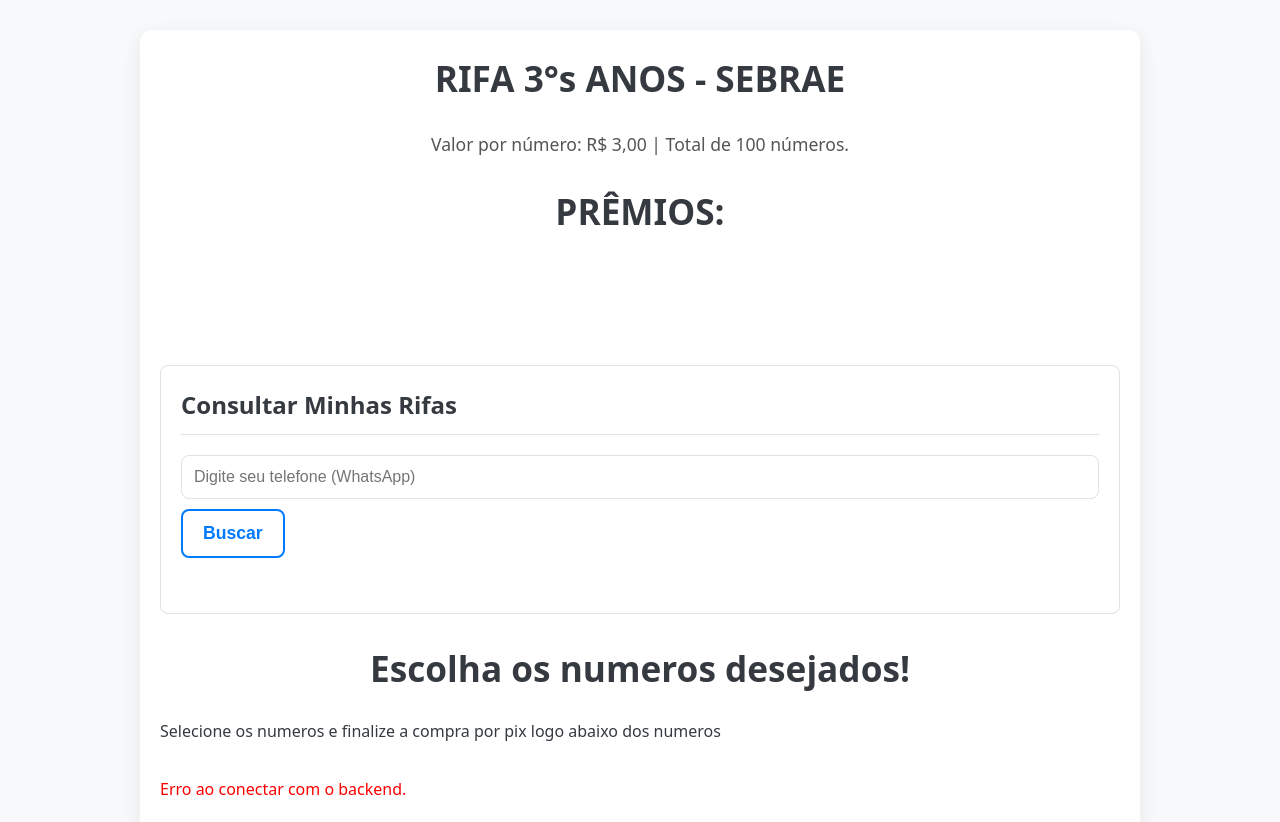
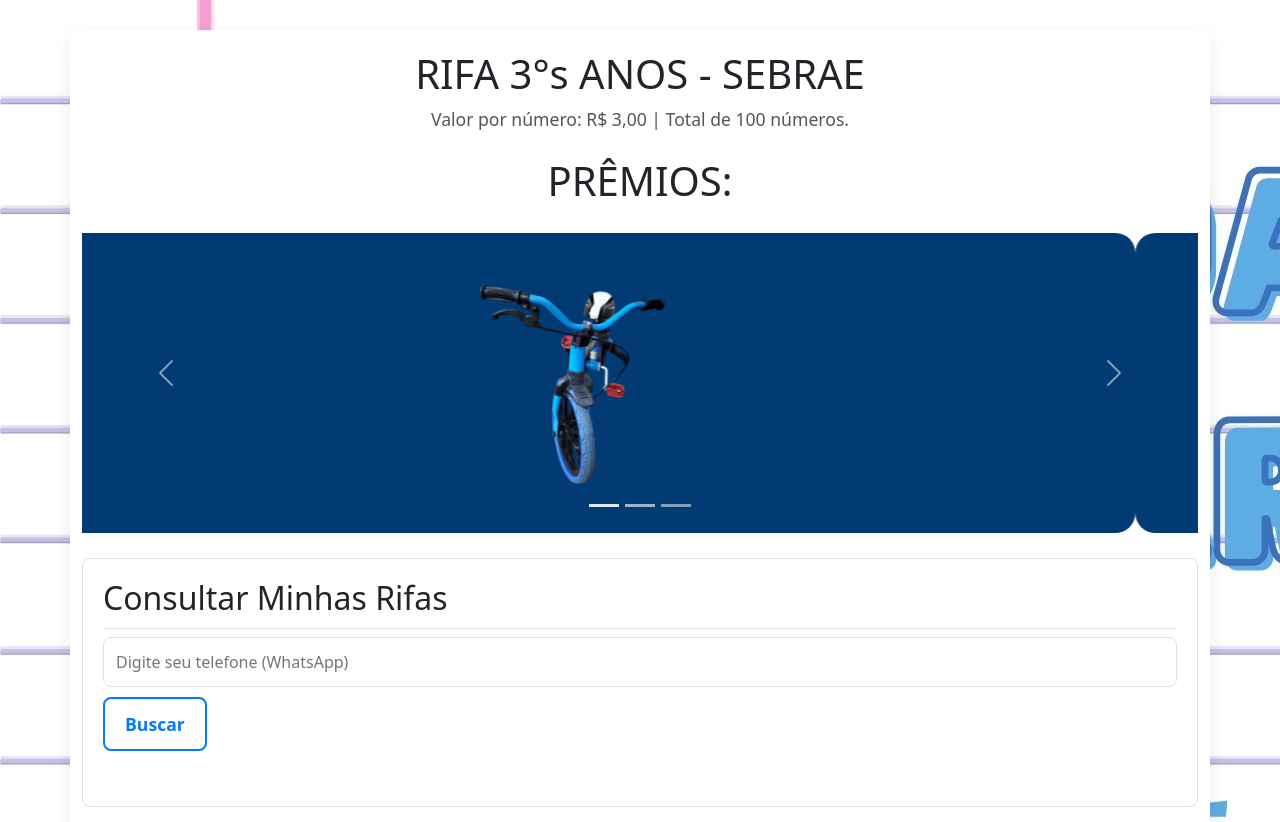
Before and after one commit to LucasOliveira09/Rifas_online, a website: page public/index.html in a window 1280 px wide. Shown: the top 822 px of the page. Drawn offline with nearby package versions, Linux system fonts and the light colour scheme; no server answers.

Commit message:
Front finalizado

```diff
--- a/public/index.html
+++ b/public/index.html
@@ -5,6 +5,7 @@
     <meta name="viewport" content="width=device-width, initial-scale=1.0">
     <title>Sistema de Venda de Rifas - PIX Mercado Pago</title>
     <link rel="stylesheet" href="style.css">
+    <link href="https://cdn.jsdelivr.net/npm/bootstrap@5.3.3/dist/css/bootstrap.min.css" rel="stylesheet" integrity="sha384-QWTKZyjpPEjISv5WaRU9OFeRpok6YctnYmDr5pNlyT2bRjXh0JMhjY6hW+ALEwIH" crossorigin="anonymous">
     <style>
     </style>
 </head>
@@ -14,14 +15,40 @@
     <h1>RIFA 3°s ANOS - SEBRAE</h1>
     <p>Valor por número: R$ 3,00 | Total de 100 números.</p>
     <div class="container-premios">
-        <h1>PRÊMIOS:</h1><br><br>
+    <h1>PRÊMIOS:</h1>
+    <div id="carousaelPremios" class="carousel slide" data-bs-ride="carousel">
 
-        <div class="carrossel">
-            <img src="" alt="">
-            <img src="" alt="">
-            <img src="" alt="">
+        <div class="carousel-indicators">
+            <button type="button" data-bs-target="#carouselPremios" data-bs-slide-to="0" class="active" aria-current="true" aria-label="Slide 1"></button>
+            <button type="button" data-bs-target="#carouselPremios" data-bs-slide-to="1" aria-label="Slide 2"></button>
+            <button type="button" data-bs-target="#carouselPremios" data-bs-slide-to="2" aria-label="Slide 3"></button>
         </div>
+
+        <div class="carousel-inner">
+
+            <div class="carousel-item active">
+                <img src="img/imagem-1.png" class="d-block w-100" alt="Prêmio 1">
+            </div>
+
+            <div class="carousel-item">
+                <img src="img/imagem-2.png" class="d-block w-100" alt="Prêmio 2">
+            </div>
+
+            <div class="carousel-item">
+                <img src="img/imagem-3.png" class="d-block w-100" alt="Prêmio 3">
+            </div>
+        </div>
+
+        <button class="carousel-control-prev" type="button" data-bs-target="#carouselPremios" data-bs-slide="prev">
+            <span class="carousel-control-prev-icon" aria-hidden="true"></span>
+            <span class="visually-hidden">Previous</span>
+        </button>
+        <button class="carousel-control-next" type="button" data-bs-target="#carouselPremios" data-bs-slide="next">
+            <span class="carousel-control-next-icon" aria-hidden="true"></span>
+            <span class="visually-hidden">Next</span>
+        </button>
     </div>
+</div>
 
     <div id="pending-banner" style="display:none;">
         Você tem um pagamento pendente. <a href="pagamento.html">Clique aqui para ver o status</a>.
@@ -72,6 +99,7 @@
     </div>
 
     </div>
+    <script src="https://cdn.jsdelivr.net/npm/bootstrap@5.3.3/dist/js/bootstrap.bundle.min.js" integrity="sha384-YvpcrYf0tY3lHB60NNkmXc5s9fDVZLESaAA55NDzOxhy9GkcIdslK1eN7N6jIeHz" crossorigin="anonymous"></script>
 <script>
     const API_URL = 'https://rifas-online.onrender.com';
     const VALOR_UNITARIO = 3.00;
@@ -238,14 +266,18 @@
     });
 
     async function fetchAndHighlightRifas(telefone) {
-        // ... (esta função não muda) ...
         if (!telefone) return;
         const displayArea = document.getElementById('meus-numeros-display');
         const grid = document.getElementById('rifa-grid');
         displayArea.innerHTML = 'Buscando...';
+
         try {
+            // 1. LIMPA A BORDA ANTERIOR
+            grid.querySelectorAll('.meu-numero-borda').forEach(el => el.classList.remove('meu-numero-borda'));
+
             const response = await fetch(`${API_URL}/minhas-rifas/${telefone}`);
             const rifas = await response.json();
+
             if (!response.ok) {
                 displayArea.innerHTML = `<span class="erro">${rifas.error || 'Telefone não encontrado.'}</span>`;
                 return;
@@ -254,17 +286,22 @@
                 displayArea.innerHTML = 'Nenhum número (pago ou pendente) encontrado para este telefone.';
                 return;
             }
+
+            // Limpa a classe antiga, caso ainda exista no CSS
             grid.querySelectorAll('.meu-numero').forEach(el => el.classList.remove('meu-numero'));
+
             const numeros = [];
             rifas.forEach(rifa => {
                 numeros.push(rifa.numero);
                 const el = grid.querySelector(`.numero[data-numero="${rifa.numero}"]`);
                 if (el) {
-                    el.classList.add('meu-numero');
+                    // 2. ADICIONA A NOVA CLASSE DE BORDA
+                    el.classList.add('meu-numero-borda');
                 }
             });
             displayArea.innerHTML = `Seus números: <strong>${numeros.join(', ')}</strong>`;
             localStorage.setItem(LS_COMPRADOR_TEL, telefone);
+
         } catch (error) {
             console.error('Erro ao buscar rifas:', error);
             displayArea.innerHTML = '<span class="erro">Erro ao conectar com o servidor.</span>';
--- a/public/style.css
+++ b/public/style.css
@@ -15,10 +15,21 @@
             font-family: system-ui, -apple-system, BlinkMacSystemFont, "Segoe UI", Roboto, "Helvetica Neue", Arial, sans-serif;
             margin: 0;
             padding: 10px;
-            background-color: var(--cinza-fundo);
+            background-image: url(img/School\ Memories\ End\ of\ Year\ Video\ in\ Colorful\ Collage\ Style.jpg);
             color: var(--texto-cor);
             line-height: 1.6;
         }
+
+        .carousel-item img {
+            padding-top: 40px;
+    height: 300px;
+    width: 300px;
+    object-fit: contain;
+     background-color: #023b74;
+     border-radius: 20px;
+     margin-top: 20px;
+     padding-bottom: 40px;
+}
 
         .container {
             width: 100%;
@@ -111,11 +122,14 @@
 
         /* Destaque "Meus Números" (Resultado da Pesquisa) */
         .numero.meu-numero {
-            background-color: var(--azul-escuro);
-            color: white;
-            border-color: var(--azul-escuro);
-            box-shadow: 0 0 15px rgba(0, 86, 179, 0.7);
-            transform: scale(1.1);
+            border: 3px solid #0d6efd !important;
+
+            /* Adiciona uma sombra suave para destacar mais */
+            box-shadow: 0 0 8px rgba(13, 110, 253, 0.7);
+
+            /* Garante que o clique ainda funcione */
+            position: relative;
+            z-index: 1;
         }
 
         /* --- Áreas do Formulário --- */
```
Also changed, not shown: public/img/School Memories End of Year Video in Colorful Collage Style.jpg (added), public/img/imagem-1.png (added), public/img/imagem-2.png (added), public/img/imagem-3.png (added).
